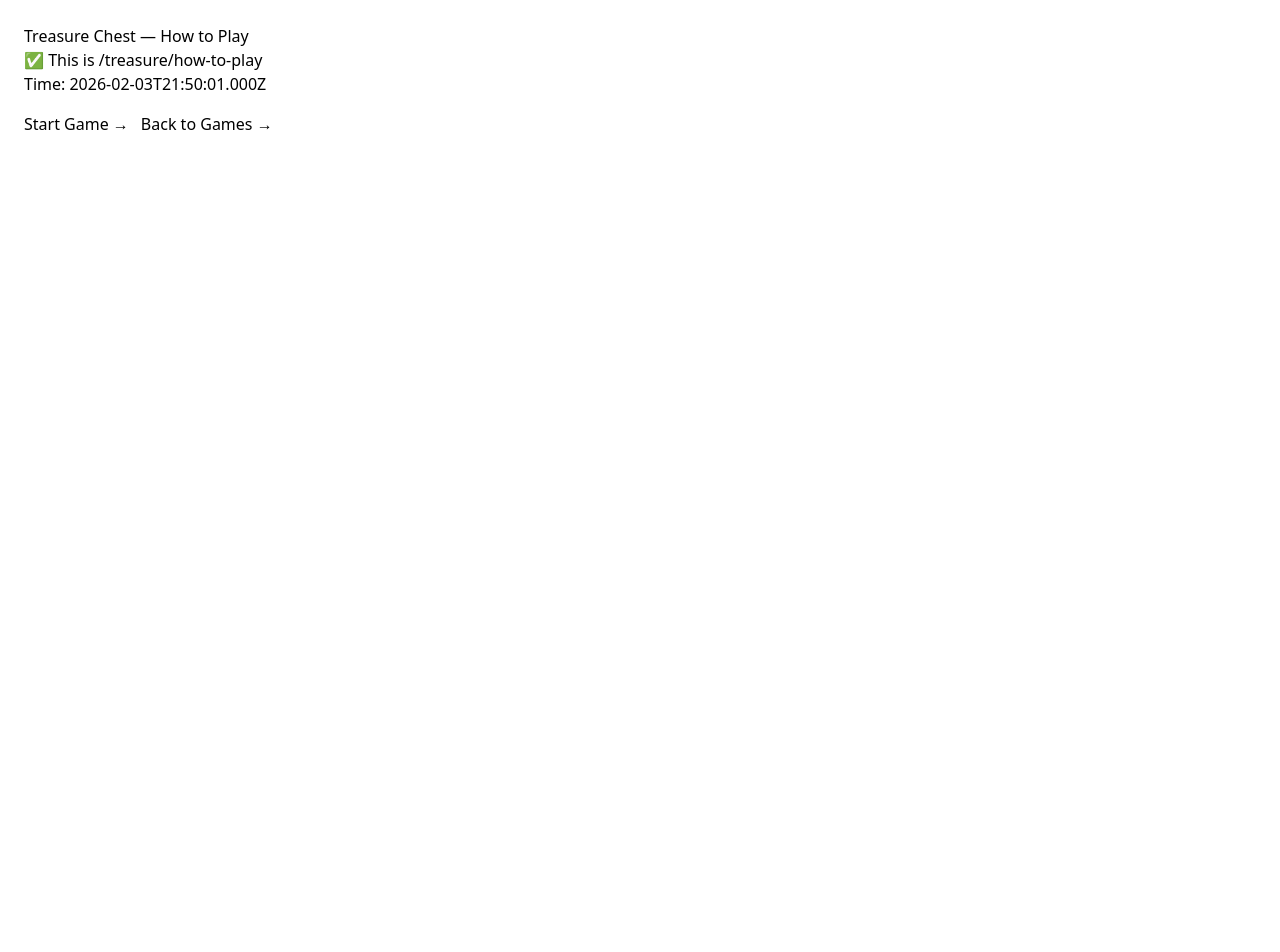
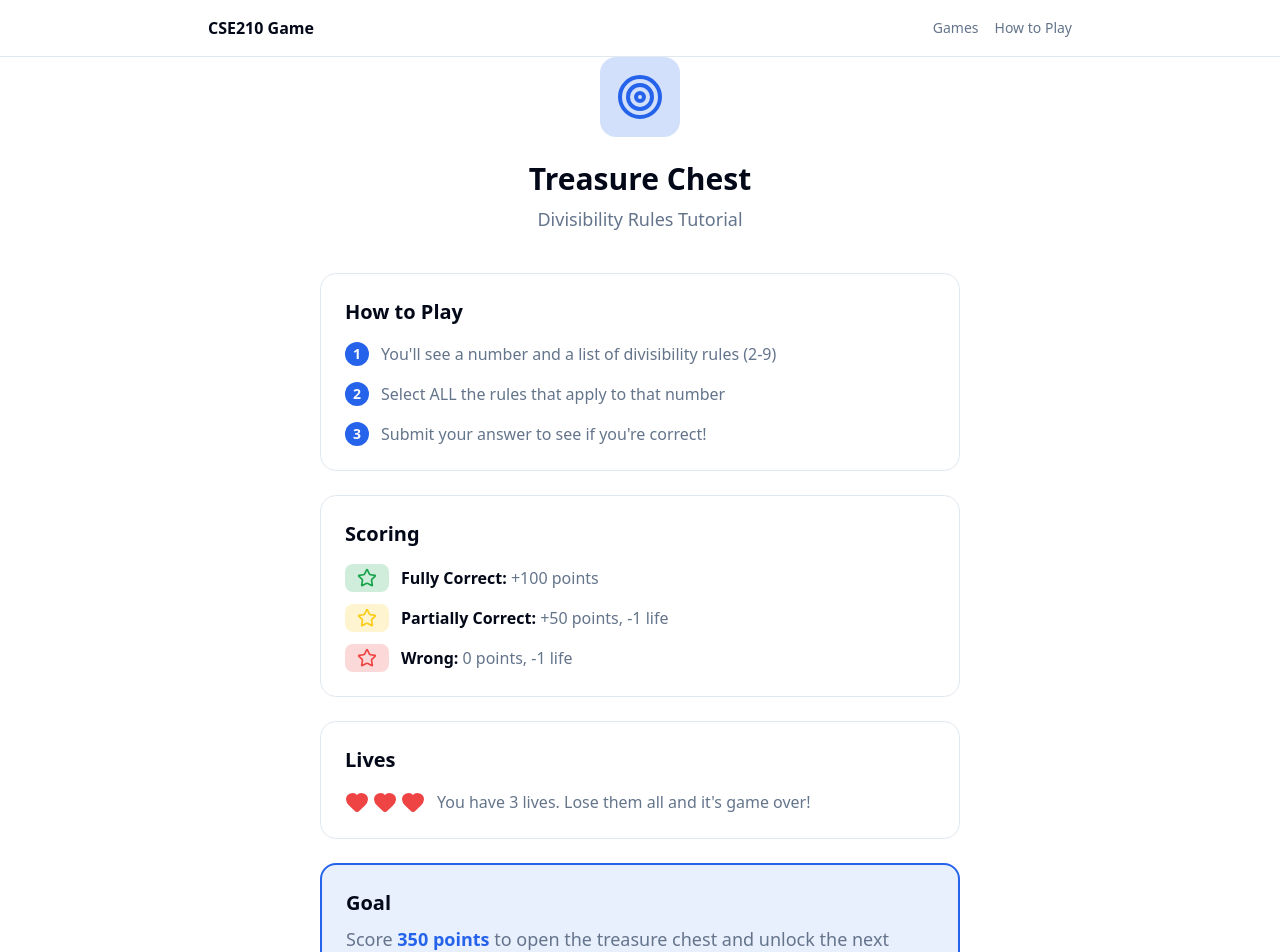
Before and after one commit to rabongHan/CSE210-WI26-Team2, a Next.js app: page /treasure/how-to-play in a window 1280 px wide. Shown: the top 952 px of the page. Before the commit the page ends 800 px from the top, so only its background shows below. Built offline with nearby package versions, Linux system fonts and the light colour scheme.

Commit message:
Build temp treasure how-to-play page

```diff
--- a/app/treasure/how-to-play/page.tsx
+++ b/app/treasure/how-to-play/page.tsx
@@ -1,24 +1,120 @@
-"use client";
+"use client"
 
-import { useEffect, useState } from "react";
+import { Heart, Star, Target } from "lucide-react"
+import { PrimaryButton, SecondaryButton } from "@/components/game/game-buttons"
+import { GameNav } from "@/components/game/game-nav"
+import { useGame } from "@/lib/game-context"
+import { useEffect } from "react"
 
 export default function TreasureHowToPlayPage() {
-  const [now, setNow] = useState("");
+  const { resetTreasure } = useGame()
 
+  // Reset treasure state when starting fresh
   useEffect(() => {
-    setNow(new Date().toISOString());
-  }, []);
+    resetTreasure()
+  }, [resetTreasure])
 
   return (
-    <main style={{ fontFamily: "system-ui", padding: 24 }}>
-      <h1 style={{ marginTop: 0 }}>Treasure Chest — How to Play</h1>
-      <p>✅ This is /treasure/how-to-play</p>
-      <p>Time: {now}</p>
+    <main className="min-h-screen bg-background">
+      <GameNav />
 
-      <div style={{ marginTop: 16, display: "flex", gap: 12 }}>
-        <a href="/treasure/guidelines">Start Game →</a>
-        <a href="/select">Back to Games →</a>
+      <div className="mx-auto max-w-2xl px-4 pb-16">
+        <div className="text-center">
+          <div className="mx-auto flex h-20 w-20 items-center justify-center rounded-2xl bg-accent/20">
+            <Target className="h-12 w-12 text-accent" />
+          </div>
+          <h1 className="mt-6 text-3xl font-extrabold text-foreground">Treasure Chest</h1>
+          <p className="mt-2 text-lg text-muted-foreground">Divisibility Rules Tutorial</p>
+        </div>
+
+        <div className="mt-10 space-y-6">
+          {/* How to play */}
+          <div className="rounded-2xl border border-border bg-card p-6">
+            <h2 className="text-xl font-bold text-foreground">How to Play</h2>
+            <ul className="mt-4 space-y-4 text-muted-foreground">
+              <li className="flex gap-3">
+                <span className="flex h-6 w-6 shrink-0 items-center justify-center rounded-full bg-primary text-sm font-bold text-primary-foreground">
+                  1
+                </span>
+                <span>You&apos;ll see a number and a list of divisibility rules (2-9)</span>
+              </li>
+              <li className="flex gap-3">
+                <span className="flex h-6 w-6 shrink-0 items-center justify-center rounded-full bg-primary text-sm font-bold text-primary-foreground">
+                  2
+                </span>
+                <span>Select ALL the rules that apply to that number</span>
+              </li>
+              <li className="flex gap-3">
+                <span className="flex h-6 w-6 shrink-0 items-center justify-center rounded-full bg-primary text-sm font-bold text-primary-foreground">
+                  3
+                </span>
+                <span>Submit your answer to see if you&apos;re correct!</span>
+              </li>
+            </ul>
+          </div>
+
+          {/* Scoring */}
+          <div className="rounded-2xl border border-border bg-card p-6">
+            <h2 className="text-xl font-bold text-foreground">Scoring</h2>
+            <div className="mt-4 space-y-3">
+              <div className="flex items-center gap-3">
+                <div className="rounded-lg bg-success/20 px-3 py-1">
+                  <Star className="h-5 w-5 text-success" />
+                </div>
+                <span className="text-muted-foreground">
+                  <strong className="text-foreground">Fully Correct:</strong> +100 points
+                </span>
+              </div>
+              <div className="flex items-center gap-3">
+                <div className="rounded-lg bg-warning/20 px-3 py-1">
+                  <Star className="h-5 w-5 text-warning" />
+                </div>
+                <span className="text-muted-foreground">
+                  <strong className="text-foreground">Partially Correct:</strong> +50 points, -1 life
+                </span>
+              </div>
+              <div className="flex items-center gap-3">
+                <div className="rounded-lg bg-destructive/20 px-3 py-1">
+                  <Star className="h-5 w-5 text-destructive" />
+                </div>
+                <span className="text-muted-foreground">
+                  <strong className="text-foreground">Wrong:</strong> 0 points, -1 life
+                </span>
+              </div>
+            </div>
+          </div>
+
+          {/* Lives */}
+          <div className="rounded-2xl border border-border bg-card p-6">
+            <h2 className="text-xl font-bold text-foreground">Lives</h2>
+            <div className="mt-4 flex items-center gap-3">
+              <div className="flex gap-1">
+                <Heart className="h-6 w-6 fill-destructive text-destructive" />
+                <Heart className="h-6 w-6 fill-destructive text-destructive" />
+                <Heart className="h-6 w-6 fill-destructive text-destructive" />
+              </div>
+              <span className="text-muted-foreground">You have 3 lives. Lose them all and it&apos;s game over!</span>
+            </div>
+          </div>
+
+          {/* Goal */}
+          <div className="rounded-2xl border-2 border-accent bg-accent/10 p-6">
+            <h2 className="text-xl font-bold text-foreground">Goal</h2>
+            <p className="mt-2 text-lg text-muted-foreground">
+              Score <strong className="text-accent">350 points</strong> to open the treasure chest and unlock the next game!
+            </p>
+          </div>
+        </div>
+
+        <div className="mt-10 flex flex-col gap-4 sm:flex-row sm:justify-center">
+          <PrimaryButton href="/treasure/guidelines">
+            Start Game
+          </PrimaryButton>
+          <SecondaryButton href="/select">
+            Back to Games
+          </SecondaryButton>
+        </div>
       </div>
     </main>
-  );
+  )
 }
```
